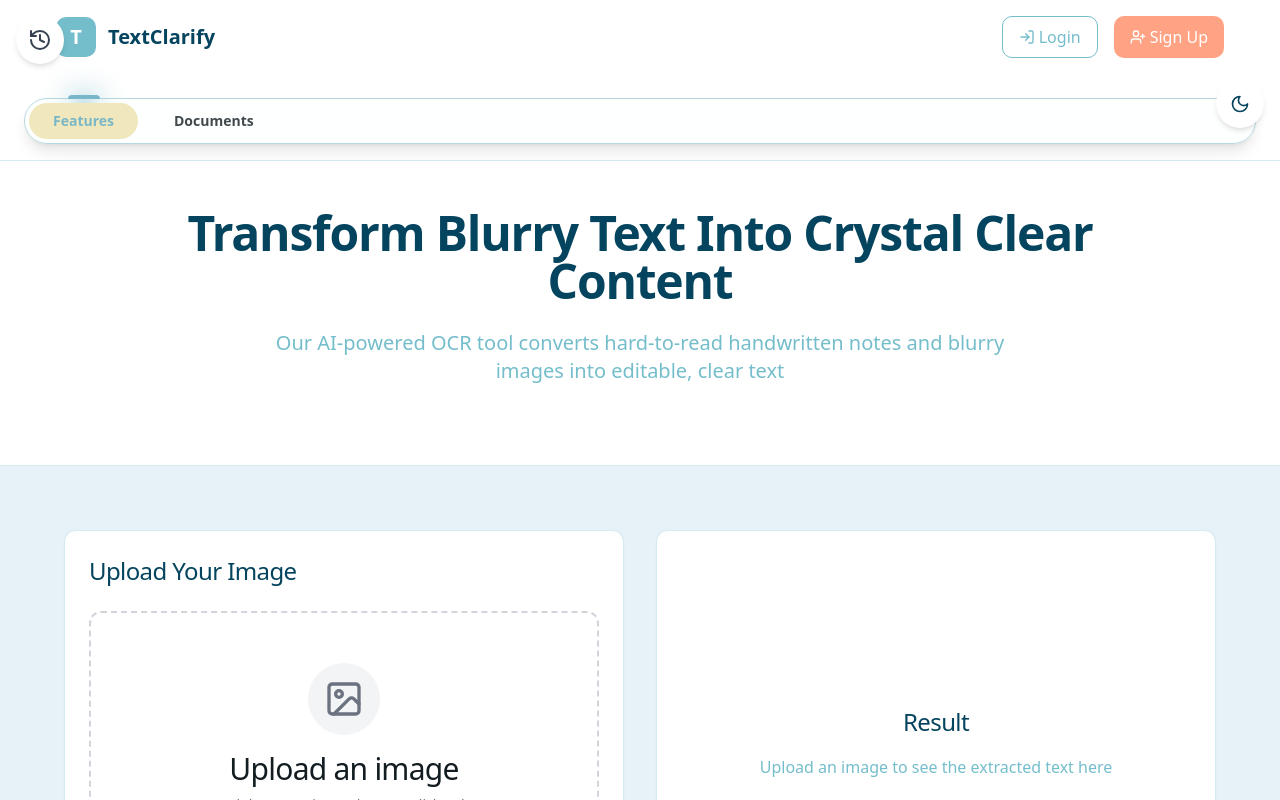
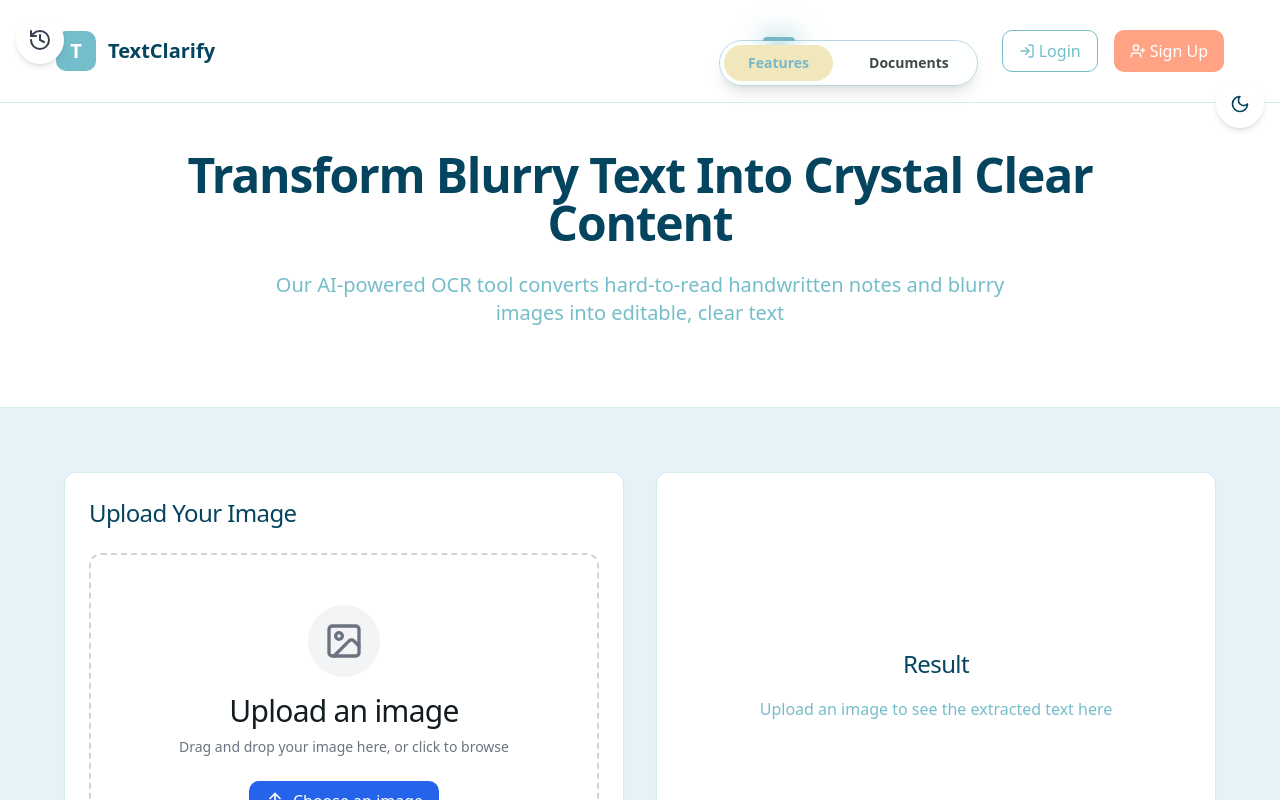
Before and after one commit to Fairy2005/blur-to-text-transformer, a React (Vite) app: page / in a window 1280 px wide. Shown: the top 800 px of the page. Built offline with nearby package versions, Linux system fonts and the light colour scheme.

Commit message:
Copy NavBar component and dependencies
Copies the NavBar component and its dependencies to the /components/ui folder. Also installs NPM dependencies lucide-react and framer-motion. Arranges the nav bar at the top right corner and includes login and signup blocks in the nav bar.

```diff
--- a/src/components/Navbar.tsx
+++ b/src/components/Navbar.tsx
@@ -65,7 +65,13 @@ const Navbar: React.FC = () => {
             <span className="text-navy-blue dark:text-dark-baby-blue font-bold text-xl">TextClarify</span>
           </div>
 
-          {/* Auth Buttons */}
+          <div className="flex items-center">
+            {/* Tubelight NavBar - Centered in the middle */}
+            <div className="mr-6">
+              <NavBar items={navItems} className="static transform-none mb-0 pt-0" />
+            </div>
+
+            {/* Auth Buttons - Right side */}
             <div className="flex space-x-4">
               <button
                 onClick={() => setLoginOpen(true)}
@@ -83,10 +89,6 @@ const Navbar: React.FC = () => {
               </button>
             </div>
           </div>
-
-        {/* Tubelight NavBar */}
-        <div className="mt-4">
-          <NavBar items={navItems} className="static transform-none mb-0 pt-0" />
         </div>
 
         {/* Login Dialog */}
```
Lines whose indentation alone changed are shown as unchanged.
